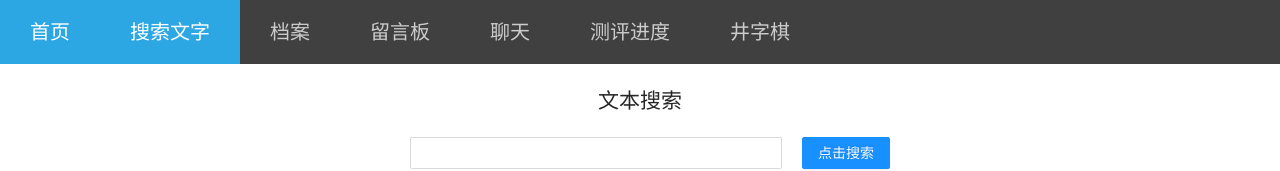
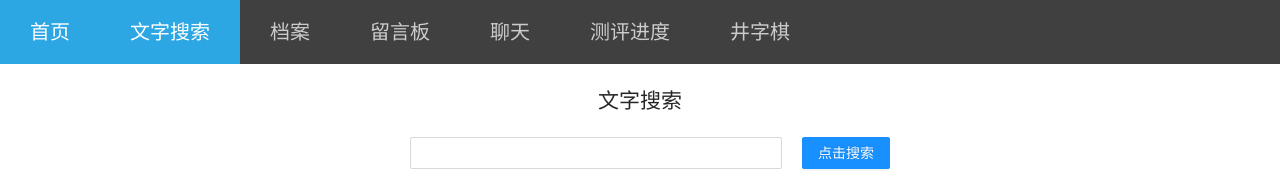
Before and after one commit to GitHubYX1/vite-react-ts, a React (Vite) app: page /text in a window 1280 px wide. Shown: the top 171 px of the page. Built offline with nearby package versions, Linux system fonts and the light colour scheme; a web font is replaced by a local one.

Commit message:
调整文字搜索

```diff
--- a/src/common/local-data.ts
+++ b/src/common/local-data.ts
@@ -5,7 +5,7 @@ export const headerLinks = [
     link: "/home",
   },
   {
-    title: "搜索文字",
+    title: "文字搜索",
     link: "/text",
   },
   {
--- a/src/pages/text/index.tsx
+++ b/src/pages/text/index.tsx
@@ -24,7 +24,7 @@ export default memo(function Text() {
   };
   return (
     <TextSearch>
-      <h2>文本搜索</h2>
+      <h2>文字搜索</h2>
       <div className="search-input">
         <Input
           ref={(elem) => {
```
